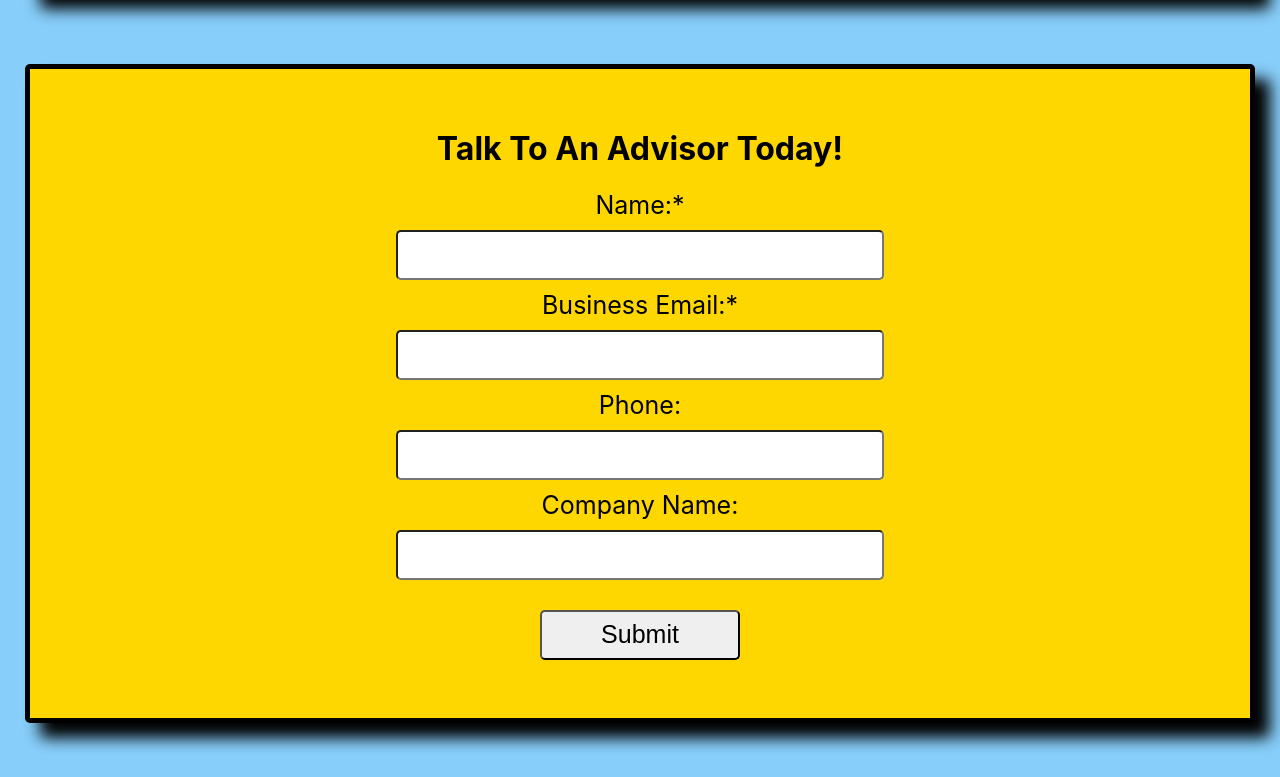
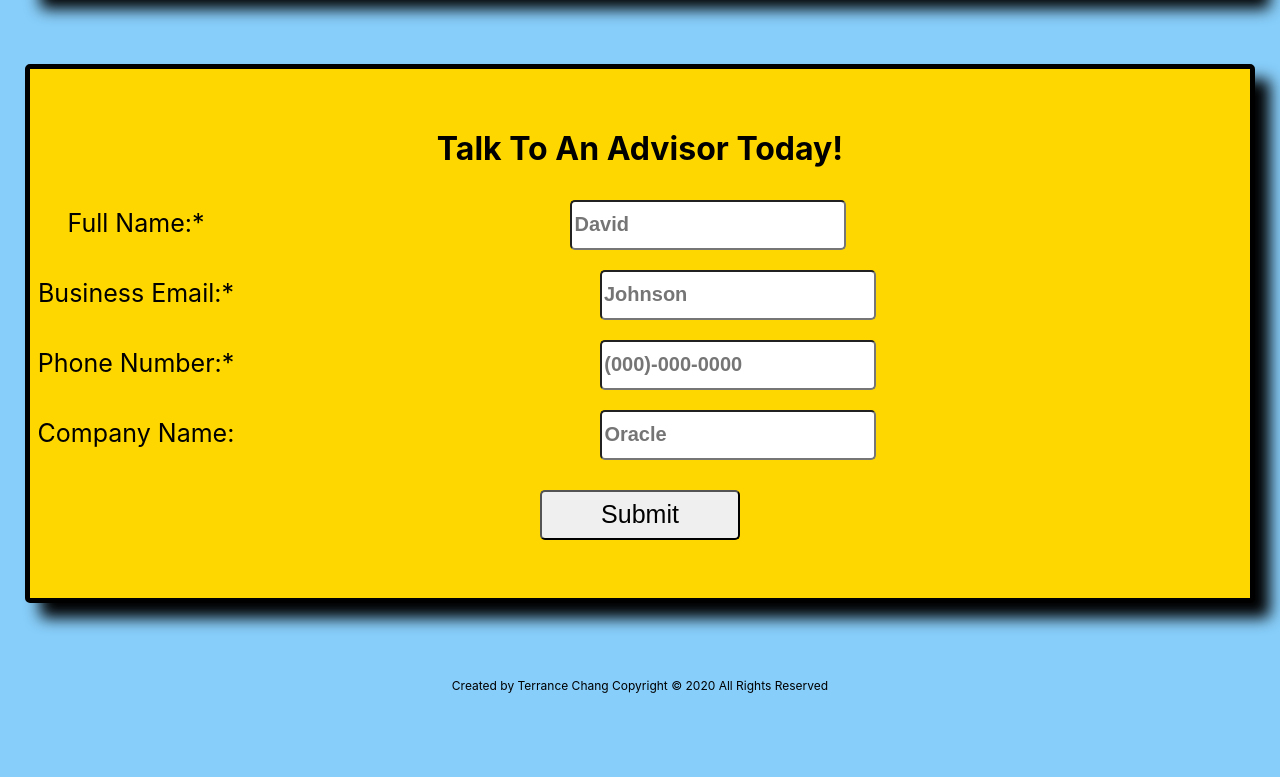
Before and after one commit to tchang46343/Coeus-Systems-Inc.-, a React (Create React App) app: page / in a window 1280 px wide. Shown: the part 650-1427 px from the top of the page. Built offline with nearby package versions, Linux system fonts and the light colour scheme; no server answers.

Commit message:
Made Corrections to grader feedback

```diff
--- a/src/Components/HomePage/NewUser.css
+++ b/src/Components/HomePage/NewUser.css
@@ -1,3 +1,6 @@
+.Name {
+  display: inline-block;
+}
 .NewUser {
   padding: 3% 0;
   background-color: #ffd700;
@@ -32,6 +35,11 @@ input {
 }
 
 @media screen and (min-width: 1200px) {
+  .Name {
+    display: block;
+    font-size: 25px;
+  }
+
   .UserEntry {
     margin: 10px 25%;
     font-size: 25px;
@@ -41,15 +49,15 @@ input {
 
 @media screen and (min-width: 600px) {
   .Name {
-    display: inline-block;
+    display: block;
     font-size: 25px;
   }
   .CompanyNumber {
-    display: inline-block;
+    display: block;
     font-size: 25px;
   }
   .Company {
-    display: inline-block;
+    display: block;
     font-size: 25px;
   }
   .UserEntry {
--- a/src/Components/HomePage/NewUser.js
+++ b/src/Components/HomePage/NewUser.js
@@ -8,18 +8,47 @@ export default class NewUser extends React.Component {
         <header>
           <h1> Talk To An Advisor Today!</h1>
           <form className="signup-form">
-            <label className="Name">Name:*</label>
-            <input className="UserEntry" type="text" required></input>
+            <label className="Name">
+              Full Name:*
+              <input
+                className="UserEntry"
+                type="text"
+                required
+                placeholder="David"
+              ></input>
+            </label>
 
-            <label className="Name"> Business Email:*</label>
-            <input className="UserEntry" type="text" required></input>
+            <label className="Name">
+              {" "}
+              Business Email:*
+              <input
+                className="UserEntry"
+                type="text"
+                required
+                placeholder="Johnson"
+              ></input>
+            </label>
 
-            <label className="CompanyNumber"> Phone:</label>
-            <input className="UserEntry" type="text" required></input>
+            <label className="Name">
+              {" "}
+              Phone Number:*
+              <input
+                className="UserEntry"
+                type="text"
+                required
+                placeholder="(000)-000-0000"
+              ></input>
+            </label>
 
-            <label className="Company"> Company Name:</label>
-            <input className="UserEntry" type="text"></input>
-
+            <label className="Name">
+              {" "}
+              Company Name:
+              <input
+                className="UserEntry"
+                type="text"
+                placeholder="Oracle"
+              ></input>
+            </label>
             <div className="Submit_Request">
               <button type="submit" className="submitInfo">
                 Submit
--- a/src/Components/HomePage/UserPages/UserChanges/Delete.css
+++ b/src/Components/HomePage/UserPages/UserChanges/Delete.css
@@ -4,8 +4,13 @@
   padding: 50px 0;
 }
 .titleDelete {
-  font-size: 28px;
+  display: flex;
+  align-items: center;
+  flex-direction: column;
+  margin-bottom: 20px;
+  font-size: 32px;
   font-weight: bold;
+  font-family: "Merriweather", serif;
 }
 .VendorDelete {
   text-align: center;
--- a/src/Components/HomePage/UserPages/UserChanges/Delete.js
+++ b/src/Components/HomePage/UserPages/UserChanges/Delete.js
@@ -5,9 +5,13 @@ export default class DeleteData extends React.Component {
   render() {
     return (
       <div className="DeleteContent">
+        <link
+          href="https://fonts.googleapis.com/css?family=Merriweather:700&display=swap"
+          rel="stylesheet"
+        ></link>
         <form className="DeleteData">
           <section className="vendorSection1">
-            <header className="titleDelete">Delete Item</header>
+            <header className="titleDelete">Delete Part</header>
             <label className="VendorDelete">Vendor:</label>
             <input
               type="text"
--- a/src/Components/HomePage/UserPages/UserChanges/Get.css
+++ b/src/Components/HomePage/UserPages/UserChanges/Get.css
@@ -1,3 +1,13 @@
+.getTitleName {
+  display: flex;
+  align-items: center;
+  flex-direction: column;
+  margin-bottom: 50px;
+  font-size: 32px;
+  font-weight: bold;
+  font-family: "Merriweather", serif;
+}
+
 .addNewPart {
   display: flex;
   align-items: center;
--- a/src/Components/HomePage/UserPages/UserChanges/Get.js
+++ b/src/Components/HomePage/UserPages/UserChanges/Get.js
@@ -34,7 +34,6 @@ export default class GetData extends React.Component {
 
   render() {
     const { vendor, item_name } = this.state;
-    //console.log(this.context.vendors);
     const itemsJSX = this.context.vendors
       ? this.context.vendors
           .filter(item => {
@@ -62,6 +61,11 @@ export default class GetData extends React.Component {
           href="https://fonts.googleapis.com/css?family=Patua+One&display=swap"
           rel="stylesheet"
         ></link>
+        <link
+          href="https://fonts.googleapis.com/css?family=Merriweather:700&display=swap"
+          rel="stylesheet"
+        ></link>
+        <header className="getTitleName"> Retrieve Part </header>
         <form className="addNewPart">
           <label className="vendor">Vendor:</label>
           <input
--- a/src/Components/HomePage/UserPages/UserChanges/Post.css
+++ b/src/Components/HomePage/UserPages/UserChanges/Post.css
@@ -1,3 +1,12 @@
+.postTitleName {
+  display: flex;
+  align-items: center;
+  flex-direction: column;
+  margin-bottom: 40px;
+  font-size: 32px;
+  font-weight: bold;
+  font-family: "Merriweather", serif;
+}
 .vendorTitle {
   font-size: 16px;
   font-family: "Patua One", cursive;
@@ -16,9 +25,24 @@
   font-family: "Patua One", cursive;
   font-size: 16px;
 }
+.PostDes {
+  display: flex;
+  flex-direction: column;
+  margin: 0 5px;
+  text-align: center;
+  font-size: 16px;
+}
 
 .PriceTitle {
   font-family: "Patua One", cursive;
+  font-size: 16px;
+}
+
+.PostPrice {
+  display: flex;
+  flex-direction: column;
+  margin: 0 5px;
+  text-align: center;
   font-size: 16px;
 }
 
--- a/src/Components/HomePage/UserPages/UserChanges/Update.css
+++ b/src/Components/HomePage/UserPages/UserChanges/Update.css
@@ -1,17 +1,39 @@
+.updateTitleName {
+  display: flex;
+  align-items: center;
+  flex-direction: column;
+  margin-bottom: 50px;
+  font-size: 32px;
+  font-weight: bold;
+  font-family: "Merriweather", serif;
+}
+.vendorDelete {
+  font-size: 25px;
+  font-family: "Patua One", cursive;
+}
 .vendorName {
   margin: 20px 0;
-
   border-radius: 5px;
   display: inline;
   font-size: 25px;
   text-align: center;
 }
 
-.ItemQty {
+.partID {
   margin: 20px 0;
-
   border-radius: 5px;
   display: inline;
   font-size: 25px;
   text-align: center;
 }
+.qty {
+  font-size: 25px;
+  font-family: "Patua One", cursive;
+}
+.ItemQty {
+  margin: 20px 0;
+  border-radius: 5px;
+  display: inline;
+  font-size: 25px;
+  text-align: center;
+}
--- a/src/Components/HomePage/UserPages/UserChanges/Update.js
+++ b/src/Components/HomePage/UserPages/UserChanges/Update.js
@@ -5,8 +5,13 @@ export default class UpdateData extends React.Component {
   render() {
     return (
       <div className="UpdateContent">
+        <link
+          href="https://fonts.googleapis.com/css?family=Merriweather:700&display=swap"
+          rel="stylesheet"
+        ></link>
+        <header className="updateTitleName"> Update Part </header>
         <form className="addNewPart">
-          <label id="vendor:">Vendor:</label>
+          <label className="vendorDelete">Vendor:</label>
           <input
             type="text"
             className="vendorName"
--- a/src/Components/HomePage/UserPages/UserHomeScreen/HomeScreen.js
+++ b/src/Components/HomePage/UserPages/UserHomeScreen/HomeScreen.js
@@ -10,14 +10,10 @@ export default class UserHomeScreen extends Component {
             <h1 className="howToUseIntro">Instructions</h1>
             <p className="howToUse">
               Welcome, to the database modification page. This page allows users
-              to add, review, and delete items from the database. To start,
-              let's try adding a database item. Click on the add item tile. Once
-              in the Add Item form, you must enter all the required fields and
-              click "POST". Next, let's verify that the item you just added is
-              in the database click on the "Retrieve Items". In the form fill
-              out Vendor and the Part ID. You should be able to view the new
-              item you just added to the database. Finally, you may also choose
-              to delete and update items from the database.{" "}
+              to add, review, delete, and update parts from the database. Try
+              adding a part to the database by clicking on the Add Part tile.
+              Once in the Add Part form, you must enter all the required fields
+              and click "Add Part".
             </p>
           </section>
           <UserOptions />
--- a/src/Components/HomePage/UserPages/UserHomeScreen/UserOptions.js
+++ b/src/Components/HomePage/UserPages/UserHomeScreen/UserOptions.js
@@ -10,16 +10,16 @@ export default class UserOptions extends React.Component {
           rel="stylesheet"
         ></link>
         <Link to="/getdata" className="UserLink">
-          Retrieve Items
+          Retrieve Part
         </Link>
         <Link to="/postdata" className="UserLink">
-          Add Item
+          Add Part
         </Link>
         <Link to="/deletedata" className="UserLink">
-          Delete Item
+          Delete Part
         </Link>
         <Link to="/updatedata" className="UserLink">
-          Update Item
+          Update Part
         </Link>
         <footer className="Legal">
           Created by Terrance Chang Copyright © 2020 All Rights Reserved
```
Also changed, not shown: src/Components/HomePage/UserPages/UserChanges/Post.js (+7 -3 lines), 1 other file (tests, documents, lock files or other folders).
